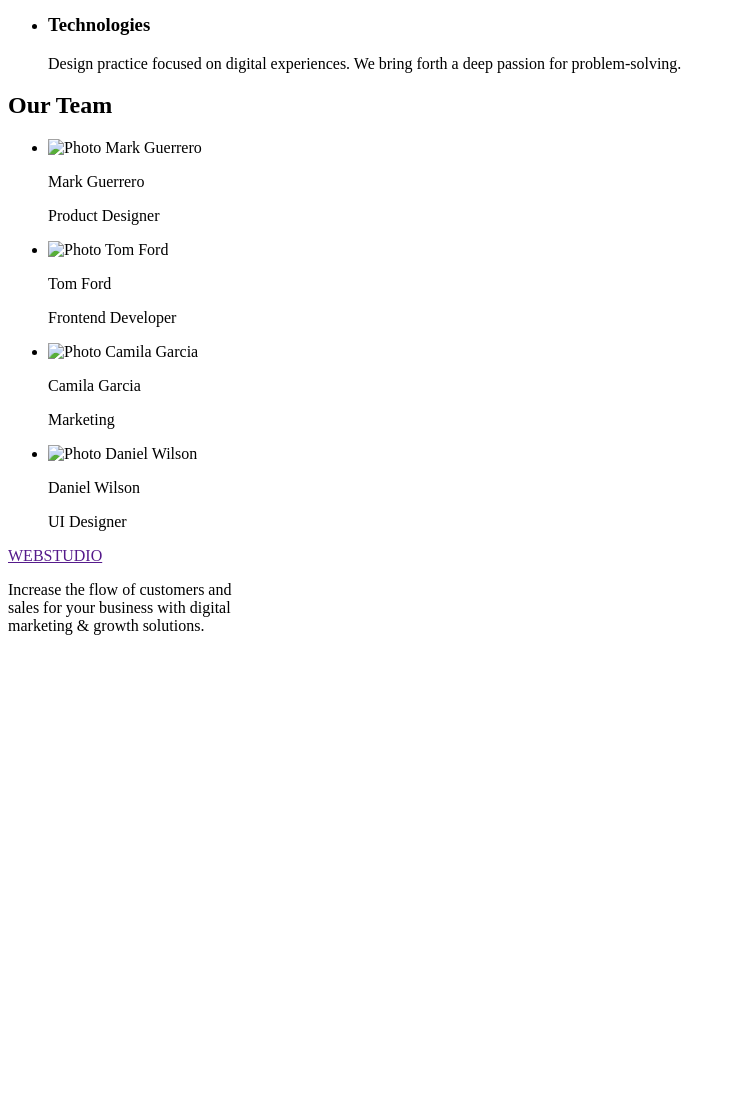
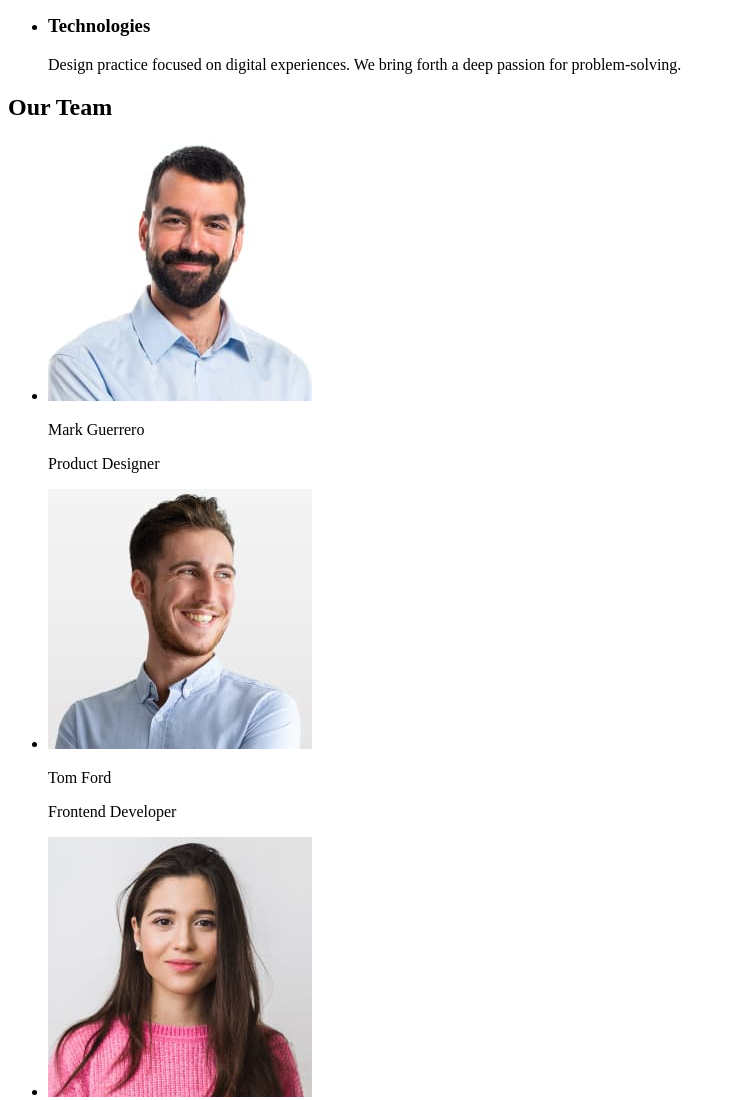
Before and after one commit to MariaReznyk/goit-markup-hw-01, a plain HTML site: page index.html in a window 1280 px wide. Shown: the part 500-1600 px from the top of the page, without its empty margins (0-736 px from the left). Before the commit the page ends 1151 px from the top, so only its background shows below. Drawn offline with Linux system fonts and the light colour scheme.

Commit message:
add team images

```diff
--- a/index.html
+++ b/index.html
@@ -36,6 +36,7 @@
 
       <!-- Section 2: Advantages-->
       <section>
+        <h2></h2>
         <ul>
           <li>
             <h3>Strategy</h3>
@@ -73,22 +74,34 @@
         <h2>Our Team</h2>
         <ul>
           <li>
-            <img src="" alt="Photo Mark Guerrero" width="264" />
+            <img
+              src="./images/team-1.jpg"
+              alt="Photo Mark Guerrero"
+              width="264"
+            />
             <p>Mark Guerrero</p>
             <p>Product Designer</p>
           </li>
           <li>
-            <img src="" alt="Photo Tom Ford" width="264" />
+            <img src="./images/team-2.jpg" alt="Photo Tom Ford" width="264" />
             <p>Tom Ford</p>
             <p>Frontend Developer</p>
           </li>
           <li>
-            <img src="" alt="Photo Camila Garcia" width="264" />
+            <img
+              src="./images/team-3.jpg"
+              alt="Photo Camila Garcia"
+              width="264"
+            />
             <p>Camila Garcia</p>
             <p>Marketing</p>
           </li>
           <li>
-            <img src="" alt="Photo Daniel Wilson" width="264" />
+            <img
+              src="./images/team-4.jpg"
+              alt="Photo Daniel Wilson"
+              width="264"
+            />
             <p>Daniel Wilson</p>
             <p>UI Designer</p>
           </li>
```
Also changed, not shown: images/team-1.jpg (added), images/team-2.jpg (added), images/team-3.jpg (added), images/team-4.jpg (added).
